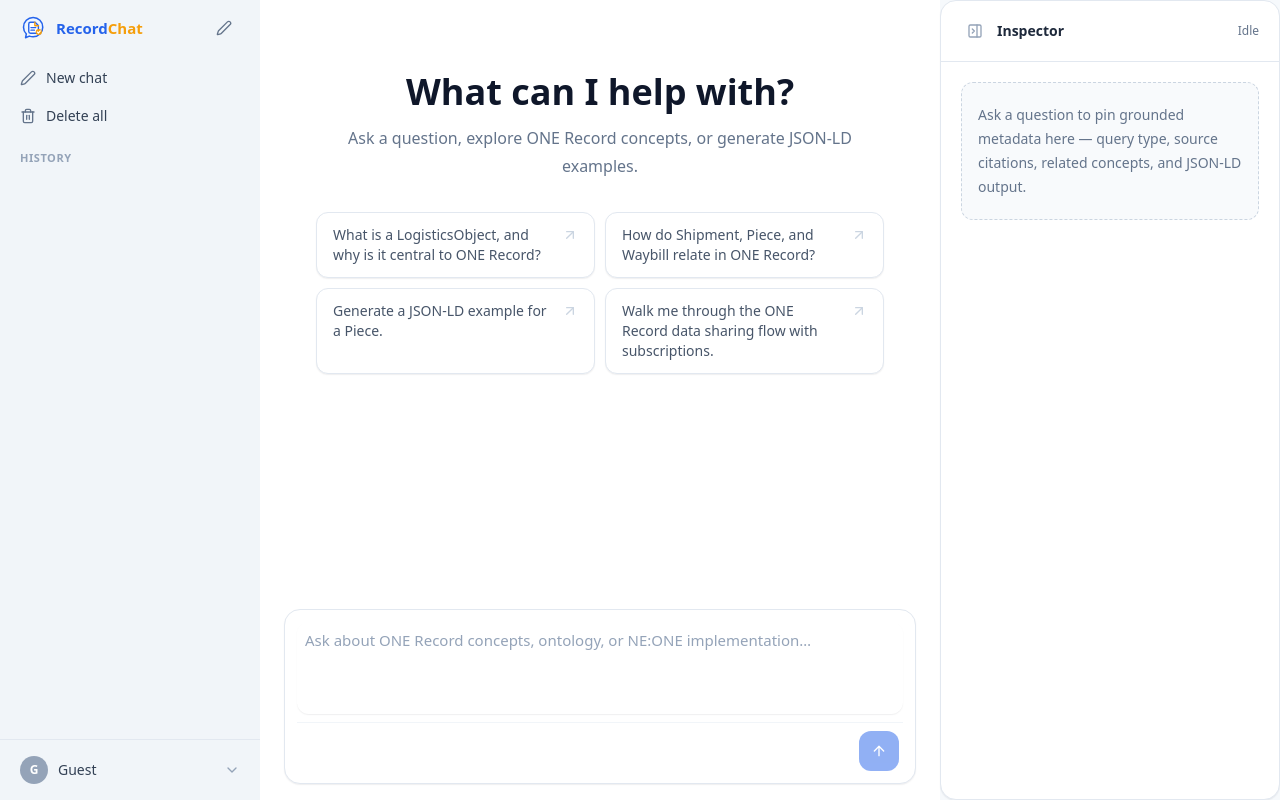
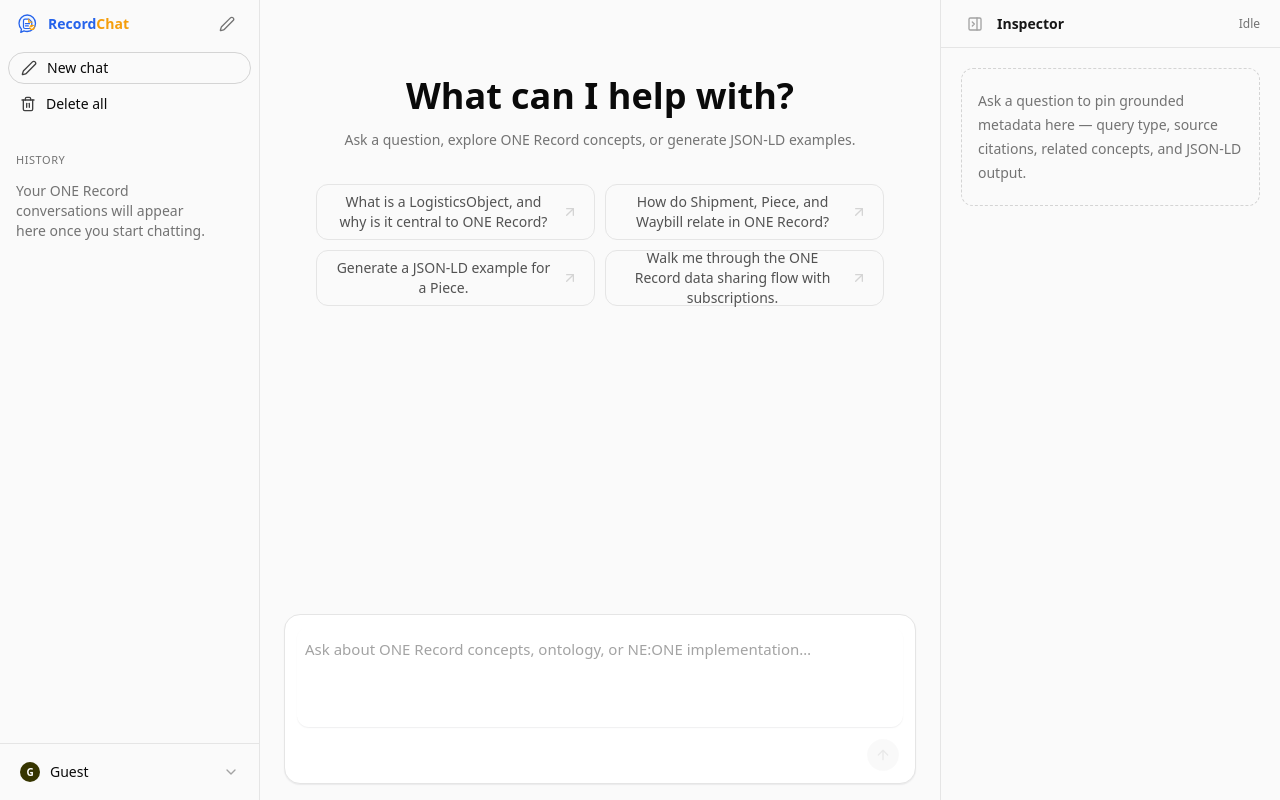
Before and after one commit to Jiahong-Que-9527/Recordchat, a Next.js app in the folder frontend/: page / in a window 1280 px wide. Built offline with nearby package versions, Linux system fonts and the light colour scheme.

Commit message:
Apply AI SDK chatbot styling

```diff
--- a/frontend/app/globals.css
+++ b/frontend/app/globals.css
@@ -6,7 +6,7 @@
   color-scheme: light;
   /* Brand tokens — single source for the few values used outside Tailwind utilities. */
   --rc-accent: #2563eb;
-  --rc-bg: #f6f9fc;
+  --rc-bg: #fafafa;
 }
 
 html,
--- a/frontend/app/page.tsx
+++ b/frontend/app/page.tsx
@@ -71,7 +71,7 @@ export default function Home() {
   }, [regenerate]);
 
   return (
-    <main className="h-screen overflow-hidden">
+    <main className="h-screen overflow-hidden bg-neutral-50">
       <div
         className={`mx-auto grid h-full max-w-[1680px] grid-cols-1 ${
           desktopInspectorOpen
@@ -86,7 +86,7 @@ export default function Home() {
           }}
         />
 
-        <section className="relative flex h-full flex-col gap-3 overflow-hidden bg-white px-4 py-4 sm:px-6">
+        <section className="relative flex h-full flex-col overflow-hidden bg-neutral-50 px-4 pb-4 pt-3 sm:px-6">
           {/* Floating inspector toggle — only visible when there's something to
               open (mobile drawer, or a collapsed desktop inspector). */}
           <div className="absolute right-3 top-3 z-20 flex gap-2">
@@ -95,7 +95,7 @@ export default function Home() {
               onClick={() => setInspectorOpen(true)}
               aria-label="Open inspector"
               title="Inspector"
-              className="inline-flex h-8 w-8 items-center justify-center rounded-lg border border-slate-200 bg-white text-slate-600 shadow-rc-sm transition hover:bg-slate-100 xl:hidden"
+              className="inline-flex h-8 w-8 items-center justify-center rounded-md border border-neutral-200 bg-neutral-100 text-neutral-600 transition hover:bg-neutral-200 xl:hidden"
             >
               <PanelRight className="h-4 w-4" />
             </button>
@@ -105,7 +105,7 @@ export default function Home() {
                 onClick={() => setDesktopInspectorOpen(true)}
                 aria-label="Show inspector"
                 title="Show inspector"
-                className="hidden h-8 items-center gap-1.5 rounded-lg border border-slate-200 bg-white px-2.5 text-xs font-medium text-slate-600 shadow-rc-sm transition hover:bg-slate-100 xl:inline-flex"
+                className="hidden h-8 items-center gap-1.5 rounded-md border border-neutral-200 bg-neutral-100 px-2.5 text-xs font-medium text-neutral-600 transition hover:bg-neutral-200 xl:inline-flex"
               >
                 <PanelRightOpen className="h-4 w-4" />
                 Inspector
@@ -116,7 +116,7 @@ export default function Home() {
           <Conversation className="min-h-0 flex-1">
             <ConversationContent watch={messages} newTurnKey={userTurnCount}>
               {messages.length === 0 ? (
-                <div className="flex min-h-full flex-col justify-center py-8">
+                <div className="flex min-h-full flex-col justify-center py-10">
                   <ConversationEmptyState />
                   <SuggestionList onPick={ask} />
                 </div>
@@ -181,7 +181,7 @@ export default function Home() {
             latest={latestAssistantData}
             loading={loading}
             onCollapse={() => setDesktopInspectorOpen(false)}
-            className="hidden overflow-hidden rounded-2xl border border-slate-200 shadow-rc-sm xl:flex xl:h-full xl:flex-col"
+            className="hidden overflow-hidden border-l border-neutral-200 xl:flex xl:h-full xl:flex-col"
           />
         ) : null}
       </div>
--- a/frontend/components/InspectorPanel.tsx
+++ b/frontend/components/InspectorPanel.tsx
@@ -6,9 +6,9 @@ import { Sources } from "./Sources";
 
 function Stat({ label, value }: { label: string; value: React.ReactNode }) {
   return (
-    <div className="rounded-xl border border-slate-200 bg-white px-3 py-2.5 text-center shadow-rc-sm">
-      <p className="text-xs text-slate-500">{label}</p>
-      <p className="mt-1 text-lg font-semibold text-slate-900">{value}</p>
+    <div className="rounded-lg border border-neutral-200 bg-neutral-50 px-3 py-2.5 text-center">
+      <p className="text-xs text-neutral-500">{label}</p>
+      <p className="mt-1 text-lg font-semibold text-neutral-950">{value}</p>
     </div>
   );
 }
@@ -29,8 +29,8 @@ export function InspectorPanel({
   const hasStructuredOutput = Boolean(latest?.structured_output);
 
   return (
-    <aside className={`w-full shrink-0 bg-white xl:sticky xl:top-4 xl:h-[calc(100vh-2rem)] ${className}`}>
-      <div className="flex items-center justify-between gap-3 border-b border-slate-200 px-5 py-4">
+    <aside className={`w-full shrink-0 bg-neutral-50 xl:sticky xl:top-0 xl:h-screen ${className}`}>
+      <div className="flex h-12 items-center justify-between gap-3 border-b border-neutral-200 px-5">
         <div className="flex items-center gap-2">
           {onCollapse ? (
             <button
@@ -38,21 +38,21 @@ export function InspectorPanel({
               onClick={onCollapse}
               aria-label="Collapse inspector"
               title="Collapse inspector"
-              className="inline-flex h-7 w-7 items-center justify-center rounded-lg text-slate-400 transition hover:bg-slate-100 hover:text-slate-600"
+              className="inline-flex h-7 w-7 items-center justify-center rounded-md text-neutral-400 transition hover:bg-neutral-200 hover:text-neutral-700"
             >
               <PanelRightClose className="h-4 w-4" />
             </button>
           ) : null}
-          <h3 className="text-sm font-semibold text-slate-800">Inspector</h3>
+          <h3 className="text-sm font-semibold text-neutral-900">Inspector</h3>
         </div>
-        <span className="text-xs text-slate-500">
+        <span className="text-xs text-neutral-500">
           {loading ? "Updating…" : latest ? "Latest answer" : "Idle"}
         </span>
       </div>
 
       <div className="flex-1 overflow-y-auto px-5 py-5">
         {!latest ? (
-          <div className="rounded-xl border border-dashed border-slate-300 bg-slate-50 px-4 py-5 text-sm leading-6 text-slate-500">
+          <div className="rounded-xl border border-dashed border-neutral-300 bg-neutral-50 px-4 py-5 text-sm leading-6 text-neutral-500">
             Ask a question to pin grounded metadata here — query type, source
             citations, related concepts, and JSON-LD output.
           </div>
@@ -77,13 +77,13 @@ export function InspectorPanel({
                   latest.related_concepts.map((concept) => (
                     <span
                       key={concept}
-                      className="rounded-full border border-slate-200 bg-slate-50 px-2.5 py-1 text-xs font-medium text-slate-700"
+                      className="rounded-full border border-neutral-200 bg-white px-2.5 py-1 text-xs font-medium text-neutral-700"
                     >
                       {concept}
                     </span>
                   ))
                 ) : (
-                  <span className="text-sm text-slate-500">
+                  <span className="text-sm text-neutral-500">
                     No related concepts for the latest answer.
                   </span>
                 )}
--- a/frontend/components/Sidebar.tsx
+++ b/frontend/components/Sidebar.tsx
@@ -9,18 +9,18 @@ export function Sidebar({
   onNewChat: () => void;
 }) {
   return (
-    <aside className="flex h-full w-full shrink-0 flex-col bg-slate-100 xl:sticky xl:top-0 xl:h-screen">
-      <div className="flex h-14 items-center justify-between px-5">
+    <aside className="flex h-full w-full shrink-0 flex-col border-r border-neutral-200 bg-neutral-50 xl:sticky xl:top-0 xl:h-screen">
+      <div className="flex h-12 items-center justify-between px-4">
         <div className="flex min-w-0 items-center gap-2">
           <Image
             src="/recordchat-mark.svg"
             alt=""
-            width={28}
-            height={28}
-            className="h-7 w-7 shrink-0"
+            width={24}
+            height={24}
+            className="h-6 w-6 shrink-0"
             priority
           />
-          <span className="truncate text-[15px] font-semibold leading-none tracking-normal">
+          <span className="truncate text-sm font-semibold leading-none tracking-normal">
             <span className="text-blue-600">Record</span>
             <span className="text-amber-500">Chat</span>
           </span>
@@ -29,49 +29,49 @@ export function Sidebar({
           type="button"
           onClick={onNewChat}
           aria-label="New chat"
-          className="inline-flex h-8 w-8 items-center justify-center rounded-lg text-slate-500 transition hover:bg-slate-200"
+          className="inline-flex h-8 w-8 items-center justify-center rounded-md text-neutral-500 transition hover:bg-neutral-200 hover:text-neutral-900"
         >
           <Edit2 className="h-4 w-4" />
         </button>
       </div>
 
-      {/* Actions */}
-      <div className="px-2 py-1 space-y-0.5">
+      <div className="space-y-1 px-2 pb-5 pt-1">
         <button
           type="button"
           onClick={onNewChat}
-          className="flex w-full items-center gap-2.5 rounded-lg px-3 py-2 text-sm text-slate-700 transition hover:bg-slate-200"
+          className="flex h-8 w-full items-center gap-2.5 rounded-full border border-neutral-300 bg-neutral-50 px-3 text-sm font-medium text-neutral-950 transition hover:bg-white"
         >
-          <Edit2 className="h-4 w-4 shrink-0 text-slate-500" />
+          <Edit2 className="h-4 w-4 shrink-0 text-neutral-700" />
           New chat
         </button>
         <button
           type="button"
-          className="flex w-full items-center gap-2.5 rounded-lg px-3 py-2 text-sm text-slate-700 transition hover:bg-slate-200"
+          className="flex h-8 w-full items-center gap-2.5 rounded-md px-3 text-sm font-medium text-neutral-950 transition hover:bg-neutral-200"
         >
-          <Trash2 className="h-4 w-4 shrink-0 text-slate-500" />
+          <Trash2 className="h-4 w-4 shrink-0 text-neutral-700" />
           Delete all
         </button>
       </div>
 
-      {/* History */}
-      <div className="flex-1 overflow-y-auto px-2 py-3">
-        <p className="mb-1 px-3 text-[11px] font-semibold uppercase tracking-wider text-slate-400">
+      <div className="flex-1 overflow-y-auto px-4 py-3">
+        <p className="mb-3 text-[11px] font-medium uppercase tracking-wider text-neutral-500">
           History
+        </p>
+        <p className="max-w-[190px] text-sm leading-5 text-neutral-500">
+          Your ONE Record conversations will appear here once you start chatting.
         </p>
       </div>
 
-      {/* User section */}
-      <div className="border-t border-slate-200 p-2">
+      <div className="border-t border-neutral-200 p-2">
         <button
           type="button"
-          className="flex w-full items-center gap-2.5 rounded-lg px-3 py-2 text-sm text-slate-700 transition hover:bg-slate-200"
+          className="flex h-10 w-full items-center gap-2.5 rounded-md px-3 text-sm text-neutral-950 transition hover:bg-neutral-200"
         >
-          <div className="flex h-7 w-7 shrink-0 items-center justify-center rounded-full bg-slate-400 text-xs font-semibold text-white">
+          <div className="flex h-5 w-5 shrink-0 items-center justify-center rounded-full bg-[#363500] text-[10px] font-semibold text-white">
             G
           </div>
-          <span className="flex-1 text-left text-sm">Guest</span>
-          <ChevronDown className="h-4 w-4 text-slate-400" />
+          <span className="flex-1 text-left text-sm font-medium">Guest</span>
+          <ChevronDown className="h-4 w-4 text-neutral-400" />
         </button>
       </div>
     </aside>
--- a/frontend/components/ai-elements/conversation.tsx
+++ b/frontend/components/ai-elements/conversation.tsx
@@ -118,10 +118,10 @@ export function ConversationContent({
 export function ConversationEmptyState() {
   return (
     <div className="mx-auto flex max-w-2xl flex-col items-center text-center animate-[recordchat-rise_320ms_ease-out]">
-      <h2 className="text-3xl font-bold text-slate-900 sm:text-4xl">
+      <h2 className="text-3xl font-semibold text-neutral-950 sm:text-4xl">
         What can I help with?
       </h2>
-      <p className="mt-3 text-base leading-7 text-slate-500">
+      <p className="mt-3 text-sm leading-6 text-neutral-500">
         Ask a question, explore ONE Record concepts, or generate JSON-LD examples.
       </p>
     </div>
--- a/frontend/components/ai-elements/prompt-input.tsx
+++ b/frontend/components/ai-elements/prompt-input.tsx
@@ -19,7 +19,7 @@ export function PromptInput({
     <form
       onSubmit={onSubmit}
       className={cn(
-        "mx-auto flex w-full max-w-2xl flex-col gap-2 rounded-2xl border border-slate-200 bg-white p-2.5 shadow-rc-sm focus-within:border-accent-ring sm:p-3",
+        "mx-auto flex w-full max-w-[864px] flex-col gap-2 rounded-2xl border border-neutral-200 bg-white p-3 shadow-rc-sm focus-within:border-neutral-300",
         className
       )}
     >
@@ -39,7 +39,7 @@ export function PromptInputTextarea(
       {...rest}
       rows={3}
       aria-label="Message RecordChat"
-      className="min-h-[80px] resize-none border-none bg-transparent px-2 py-1 text-[15px] leading-7 text-slate-800 shadow-none placeholder:text-slate-400 focus-visible:ring-0"
+      className="min-h-[88px] resize-none border-none bg-transparent px-2 py-2 text-[15px] leading-7 text-neutral-800 shadow-none placeholder:text-neutral-400 focus-visible:ring-0"
       onKeyDown={(event) => {
         onKeyDown?.(event);
         if (event.defaultPrevented) {
@@ -62,7 +62,7 @@ export function PromptInputToolbar({
   className?: string;
 }) {
   return (
-    <div className={cn("flex items-center justify-between gap-3 border-t border-slate-100 px-1 pt-2", className)}>
+    <div className={cn("flex items-center justify-between gap-3 px-1 pt-1", className)}>
       {children}
     </div>
   );
@@ -85,7 +85,7 @@ export function PromptInputSubmit({
         variant="secondary"
         onClick={onStop}
         aria-label="Stop generating"
-        className="rounded-xl"
+        className="h-8 w-8 rounded-full bg-neutral-100 text-neutral-700 hover:bg-neutral-200"
       >
         <Square className="h-3.5 w-3.5 fill-current" />
       </Button>
@@ -98,7 +98,7 @@ export function PromptInputSubmit({
       size="icon"
       disabled={disabled}
       aria-label="Send message"
-      className="rounded-xl"
+      className="h-8 w-8 rounded-full bg-neutral-950 text-white hover:bg-neutral-800 disabled:bg-neutral-100 disabled:text-neutral-300"
     >
       <ArrowUp className="h-4 w-4" />
     </Button>
--- a/frontend/components/ai-elements/suggestion-list.tsx
+++ b/frontend/components/ai-elements/suggestion-list.tsx
@@ -9,16 +9,16 @@ export function SuggestionList({
   onPick: (question: string) => void;
 }) {
   return (
-    <div className="mx-auto mt-8 grid w-full max-w-2xl grid-cols-1 gap-2.5 sm:grid-cols-2">
+    <div className="mx-auto mt-8 grid w-full max-w-[864px] grid-cols-1 gap-2.5 sm:grid-cols-2">
       {EXAMPLE_QUESTIONS.slice(0, 4).map((question) => (
         <button
           key={question}
           type="button"
           onClick={() => onPick(question)}
-          className="group flex items-start justify-between gap-2 rounded-xl border border-slate-200 bg-white px-4 py-3 text-left text-sm leading-5 text-slate-600 shadow-rc-sm transition hover:border-accent-ring hover:bg-accent-weak"
+          className="group flex h-14 items-center justify-center gap-2 rounded-xl border border-neutral-200 bg-neutral-50 px-4 text-center text-sm leading-5 text-neutral-600 transition hover:bg-white hover:text-neutral-950"
         >
           <span>{question}</span>
-          <ArrowUpRight className="mt-0.5 h-4 w-4 shrink-0 text-slate-300 transition group-hover:text-accent" />
+          <ArrowUpRight className="hidden h-4 w-4 shrink-0 text-neutral-300 transition group-hover:text-neutral-600 sm:block" />
         </button>
       ))}
     </div>
```
